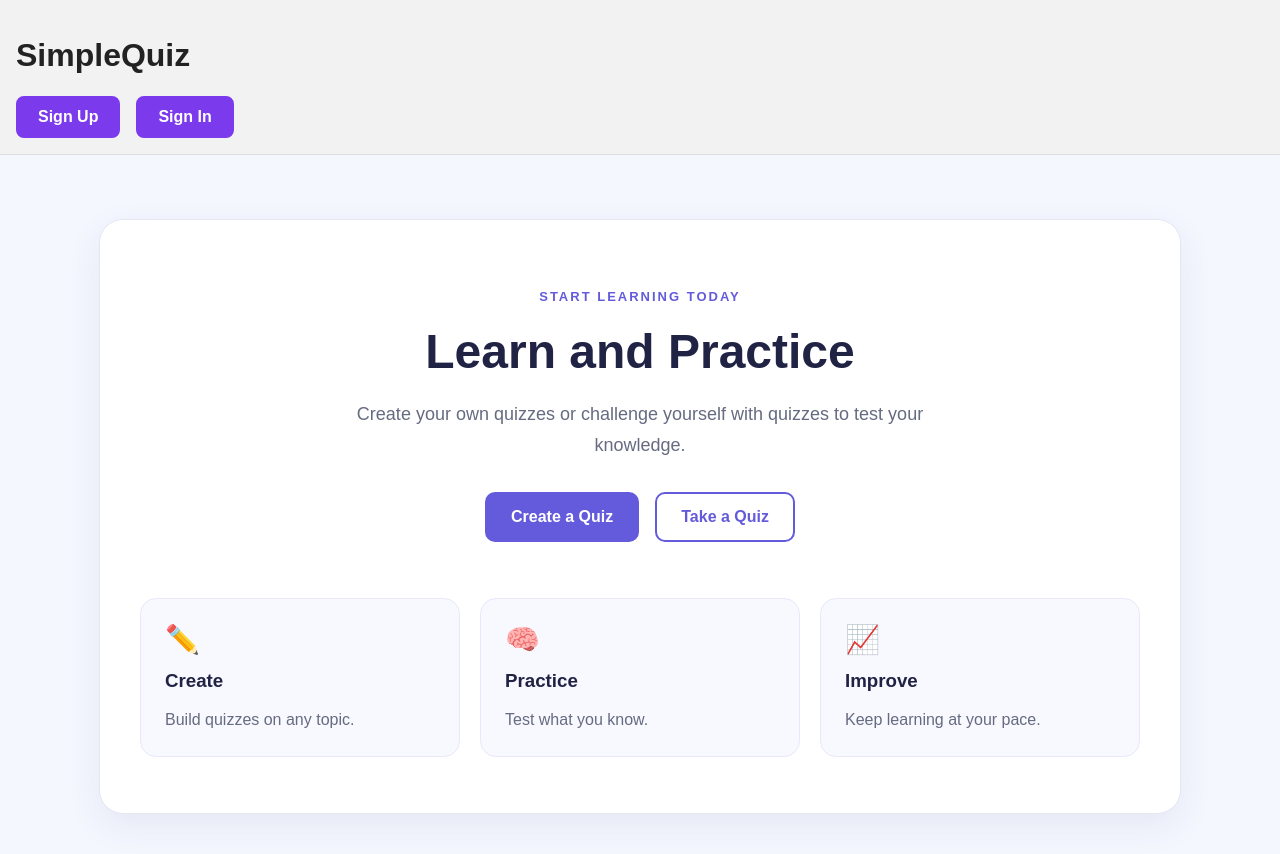
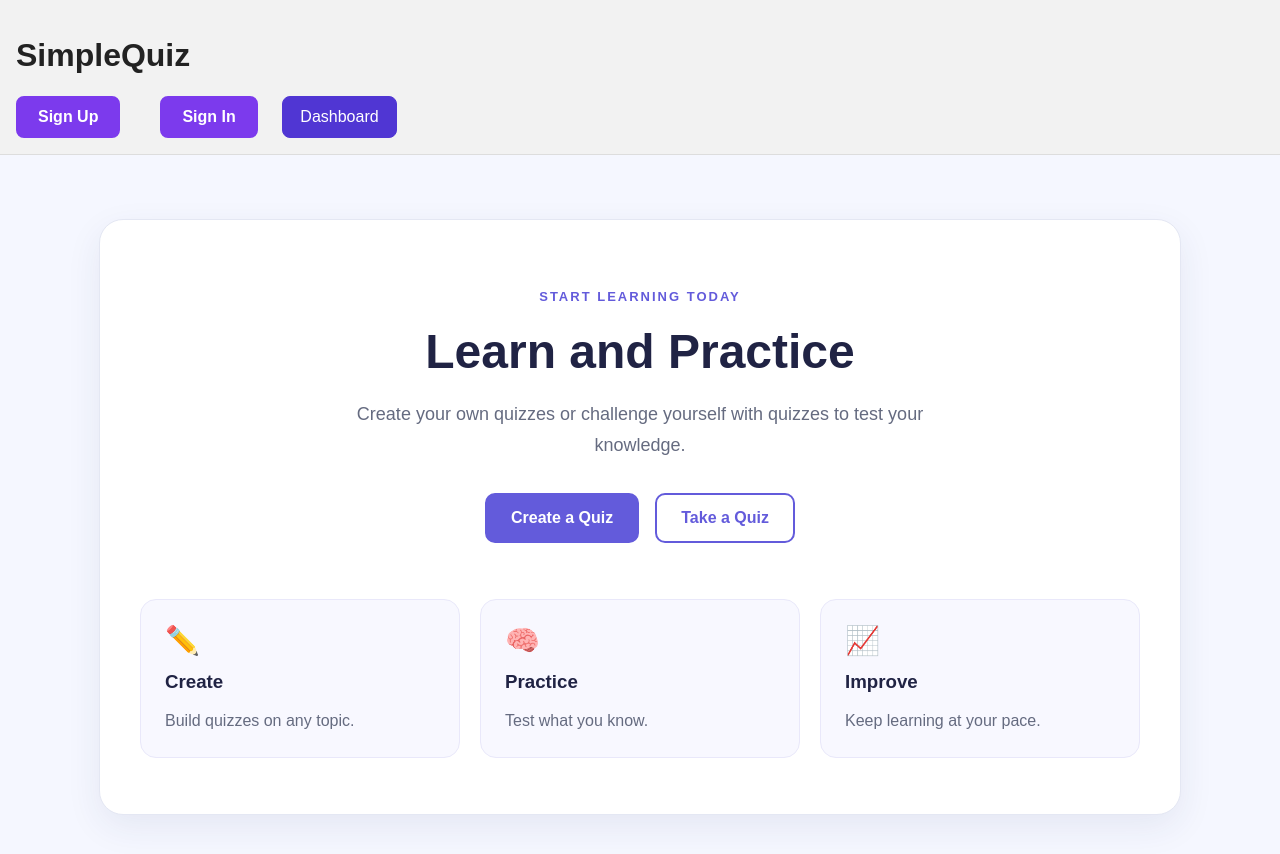
Before and after one commit to Jonas-Thumbs/SimpleQuiz, a React (Vite) app in the folder frontend/: page / in a window 1280 px wide. Shown: the top 854 px of the page. Built offline with nearby package versions, Linux system fonts and the light colour scheme; no server answers.

Commit message:
System Demonstration video and quick "Dashboard" button UI for video purposes

```diff
--- a/frontend/src/App.jsx
+++ b/frontend/src/App.jsx
@@ -40,6 +40,7 @@ function App() {
               <Link to="/profile">Profile</Link>
               <SignOutButton />
             </Show>
+            <Link className="nav-button-dashboard" to="/">Dashboard</Link>
           </nav>
         </header>
         {/* Tell user if they are signed in or not. (for testing) */}
--- a/frontend/src/pages/TeacherDashboard.jsx
+++ b/frontend/src/pages/TeacherDashboard.jsx
@@ -59,12 +59,24 @@ function TeacherDashboard() {
       setAnswerOne("")
       setAnswerTwo("")
       setCorrectAnswer("")
-      setMessage("Question saved. The quiz is ready for students.")
+      setMessage("Question saved. Add another or finish the quiz.")
     } catch (requestError) {
       setError(requestError.message)
     } finally {
       setBusy(false)
     }
+  }
+
+  // Finish the quiz and return to the create form so another quiz can be made.
+  function handleFinishQuiz() {
+    setQuiz(null)
+    setTitle("")
+    setDescription("")
+    setQuestionText("")
+    setAnswerOne("")
+    setAnswerTwo("")
+    setCorrectAnswer("")
+    setMessage("Quiz saved. Students can now take it.")
   }
 
   return (
@@ -136,6 +148,9 @@ function TeacherDashboard() {
               </select>
             </label>
             <button disabled={busy} type="submit">Save question</button>
+            <button disabled={busy} onClick={handleFinishQuiz} type="button">
+              Finish and save quiz
+            </button>
           </form>
         )}
       </section>
--- a/frontend/src/styles/global.css
+++ b/frontend/src/styles/global.css
@@ -1,4 +1,3 @@
-/* Initial React implementation - a little styling */
 :root {
   --primary: #5036d3;
 }
@@ -14,6 +13,12 @@ header {
   padding: 1rem;
   background: #f2f2f2;
   border-bottom: 1px solid #ddd;
+}
+
+nav {
+  display: flex;
+  align-items: center;
+  gap: 1.5rem;
 }
 
 nav a {
@@ -194,7 +199,22 @@ button:hover:not(:disabled) {
   background: #4c35b9;
 }
 
-/* Keep the quiz flow simple and centered like the D2 phone sketches. */
+.nav-button-dashboard {
+  display: inline-block;
+  border: 1px solid var(--primary);
+  border-radius: 8px;
+  background: var(--primary);
+  color: #fff;
+  cursor: pointer;
+  padding: 0.7rem 1.1rem;
+  font: inherit;
+  text-decoration: none;
+}
+
+.nav-button-dashboard:hover {
+  background: #4c35b9;
+}
+
 .student-quiz-page {
   box-sizing: border-box;
   display: flex;
```
